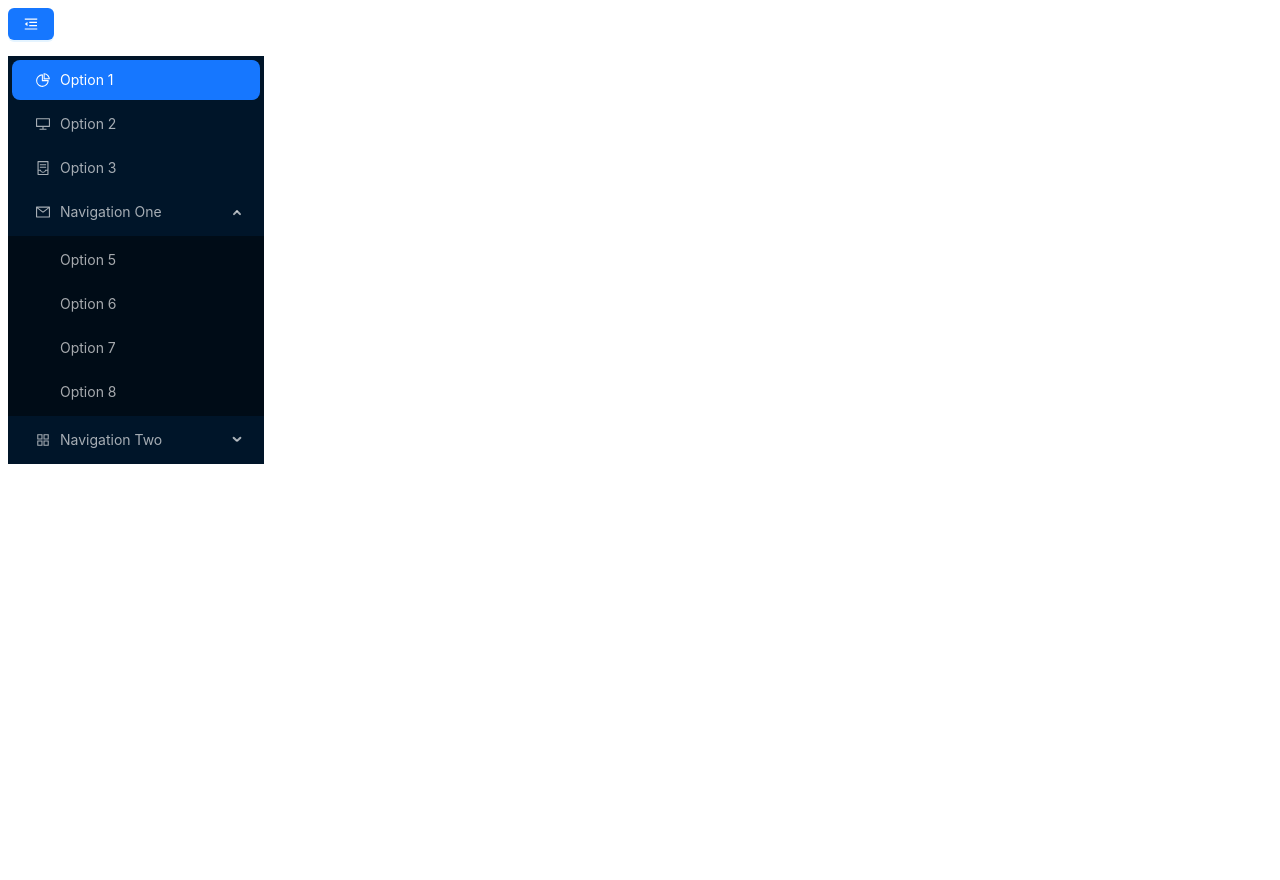
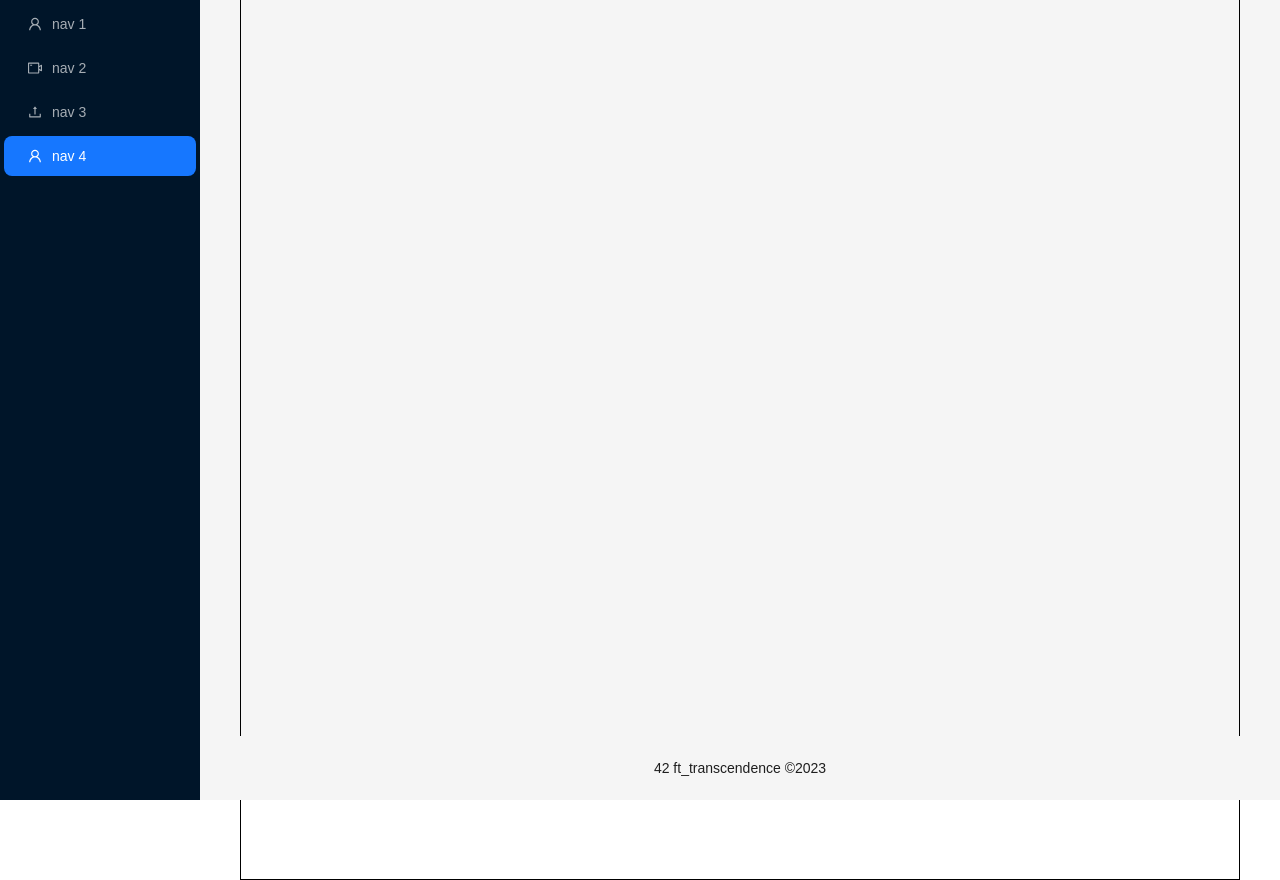
Before and after one commit to winash1618/ft_transcendence, a React (Create React App) app in the folder frontend/: page / in a window 1280 px wide. Before the commit the page ends 800 px from the top, so only its background shows below. Built offline with nearby package versions, Linux system fonts and the light colour scheme.

Commit message:
working on ping pong game

```diff
--- a/frontend/package.json
+++ b/frontend/package.json
@@ -15,6 +15,7 @@
     "react-dom": "^18.2.0",
     "react-router-dom": "^6.8.1",
     "react-scripts": "5.0.1",
+    "styled-components": "^5.3.6",
     "typescript": "^4.9.5",
     "web-vitals": "^2.1.4"
   },
@@ -41,5 +42,8 @@
       "last 1 firefox version",
       "last 1 safari version"
     ]
+  },
+  "devDependencies": {
+    "@types/styled-components": "^5.1.26"
   }
 }
--- a/frontend/src/App.tsx
+++ b/frontend/src/App.tsx
@@ -1,20 +1,11 @@
-import {
-  createBrowserRouter,
-  RouteObject,
-  RouterProvider,
-} from "react-router-dom";
-import Layout from "./components/Layout";
-import HomePage from "./pages/homePage";
+import { RouterProvider } from "react-router-dom";
+import { GlobalStyle } from "./globalStyle";
+import { router } from "./router";
 
 function App() {
-  const router = createBrowserRouter([
-    {
-      element: <Layout />,
-      children: [{ path: "/", element: <HomePage /> }],
-    },
-  ]);
   return (
-    <div className="App">
+    <div style={{ height: "100%" }}>
+      <GlobalStyle />
       <RouterProvider router={router} />
     </div>
   );
--- a/frontend/src/components/Layout/index.tsx
+++ b/frontend/src/components/Layout/index.tsx
@@ -1,76 +1,58 @@
-import React, { useState } from 'react';
+import React from "react";
 import {
-  AppstoreOutlined,
-  ContainerOutlined,
-  DesktopOutlined,
-  MailOutlined,
-  MenuFoldOutlined,
-  MenuUnfoldOutlined,
-  PieChartOutlined,
-} from '@ant-design/icons';
-import type { MenuProps } from 'antd';
-import { Button, Menu } from 'antd';
+  UploadOutlined,
+  UserOutlined,
+  VideoCameraOutlined,
+} from "@ant-design/icons";
+import { Layout, Menu, theme } from "antd";
+import { Outlet } from "react-router-dom";
 
-type MenuItem = Required<MenuProps>['items'][number];
+const { Header, Content, Footer, Sider } = Layout;
 
-function getItem(
-  label: React.ReactNode,
-  key: React.Key,
-  icon?: React.ReactNode,
-  children?: MenuItem[],
-  type?: 'group',
-): MenuItem {
-  return {
-    key,
-    icon,
-    children,
-    label,
-    type,
-  } as MenuItem;
-}
-
-const items: MenuItem[] = [
-  getItem('Option 1', '1', <PieChartOutlined />),
-  getItem('Option 2', '2', <DesktopOutlined />),
-  getItem('Option 3', '3', <ContainerOutlined />),
-
-  getItem('Navigation One', 'sub1', <MailOutlined />, [
-    getItem('Option 5', '5'),
-    getItem('Option 6', '6'),
-    getItem('Option 7', '7'),
-    getItem('Option 8', '8'),
-  ]),
-
-  getItem('Navigation Two', 'sub2', <AppstoreOutlined />, [
-    getItem('Option 9', '9'),
-    getItem('Option 10', '10'),
-
-    getItem('Submenu', 'sub3', null, [getItem('Option 11', '11'), getItem('Option 12', '12')]),
-  ]),
-];
-
-const Layout = () => {
-  const [collapsed, setCollapsed] = useState(false);
-
-  const toggleCollapsed = () => {
-    setCollapsed(!collapsed);
-  };
+const Navbar: React.FC = () => {
+  const {
+    token: { colorBgContainer },
+  } = theme.useToken();
 
   return (
-    <div style={{ width: 256 }}>
-      <Button type="primary" onClick={toggleCollapsed} style={{ marginBottom: 16 }}>
-        {collapsed ? <MenuUnfoldOutlined /> : <MenuFoldOutlined />}
-      </Button>
-      <Menu
-        defaultSelectedKeys={['1']}
-        defaultOpenKeys={['sub1']}
-        mode="inline"
-        theme="dark"
-        inlineCollapsed={collapsed}
-        items={items}
-      />
-    </div>
+    <Layout style={{ height: "100%" }}>
+      <Sider
+        breakpoint="lg"
+        collapsedWidth="0"
+        onBreakpoint={(broken) => {
+          console.log(broken);
+        }}
+        onCollapse={(collapsed, type) => {
+          console.log(collapsed, type);
+        }}
+      >
+        <div className="logo" />
+        <Menu
+          theme="dark"
+          mode="inline"
+          defaultSelectedKeys={["4"]}
+          items={[
+            UserOutlined,
+            VideoCameraOutlined,
+            UploadOutlined,
+            UserOutlined,
+          ].map((icon, index) => ({
+            key: String(index + 1),
+            icon: React.createElement(icon),
+            label: `nav ${index + 1}`,
+          }))}
+        />
+      </Sider>
+      <Layout>
+        <Content style={{ margin: "24px 16px 0" }}>
+          <Outlet />
+        </Content>
+        <Footer style={{ textAlign: "center" }}>
+          42 ft_transcendence ©2023
+        </Footer>
+      </Layout>
+    </Layout>
   );
 };
 
-export default Layout;
+export default Navbar;
--- /dev/null
+++ b/frontend/src/components/pingPong/index.tsx
@@ -0,0 +1,26 @@
+import React, { useEffect, useRef } from "react";
+import { PingPongContainer, StyledCanvas } from "./pingPong.styled";
+
+const PingPong = () => {
+  const canvaRef = useRef<HTMLCanvasElement>(null);
+
+  useEffect(() => {
+    if (canvaRef.current) {
+      canvaRef.current.width = 1000;
+      canvaRef.current.height = 1000;
+      const context = canvaRef.current.getContext("2d");
+      context?.moveTo(0, 0);
+      context?.lineTo(200, 200);
+    }
+  }, []);
+
+  return (
+    <PingPongContainer>
+      <StyledCanvas
+        ref={canvaRef}
+      />
+    </PingPongContainer>
+  );
+};
+
+export default PingPong;
--- /dev/null
+++ b/frontend/src/components/pingPong/pingPong.styled.tsx
@@ -0,0 +1,15 @@
+import styled from "styled-components";
+
+export const StyledCanvas = styled.canvas`
+	width: 1000px;
+	height: 1000px;
+	border: 1px solid black;
+`
+
+export const PingPongContainer = styled.div`
+	display: flex;
+	align-items: center;
+	justify-content: center;
+	width: 100%;
+	height: 100%;
+`
--- /dev/null
+++ b/frontend/src/globalStyle/index.tsx
@@ -0,0 +1,35 @@
+import { createGlobalStyle } from "styled-components";
+
+export const GlobalStyle = createGlobalStyle`
+
+    *, *::after, *::before {
+        box-sizing: border-box;
+        margin: 0;
+        padding: 0;
+        font-family: 'Poppins', sans-serif;
+    }
+	:root {
+		--text-gray: #A1A1A1;
+		--text-black: #000;
+		--main-400: #474747; //change this
+		--main-500: #313131; // change this
+		--main-600: #272727; // change this
+		--main-700: #222222; // change this
+		--main-800: #101010;
+		--main-900: #000000;
+	}
+    body, html {
+        font-size: 16px;
+        margin: 0;
+        padding: 0;
+        width: 100%;
+		font-family: 'Poppins';
+    }
+	body {
+		height: 100vh;
+	}
+
+	#root {
+		height: 100%;
+	}
+`;
--- a/frontend/src/pages/homePage/index.tsx
+++ b/frontend/src/pages/homePage/index.tsx
@@ -1,7 +1,11 @@
-import React from "react";
+import PingPong from "../../components/pingPong";
 
 const HomePage = () => {
-  return <div>HomePage</div>;
+  return (
+    <>
+      <PingPong />
+    </>
+  );
 };
 
 export default HomePage;
--- /dev/null
+++ b/frontend/src/router/index.tsx
@@ -0,0 +1,10 @@
+import { createBrowserRouter } from "react-router-dom";
+import Navbar from "../components/Layout";
+import HomePage from "../pages/homePage";
+
+export const router = createBrowserRouter([
+    {
+      element: <Navbar />,
+      children: [{ path: "/", element: <HomePage /> }],
+    },
+  ]);
```
Also changed, not shown: 1 other file (tests, documents, lock files or other folders).
